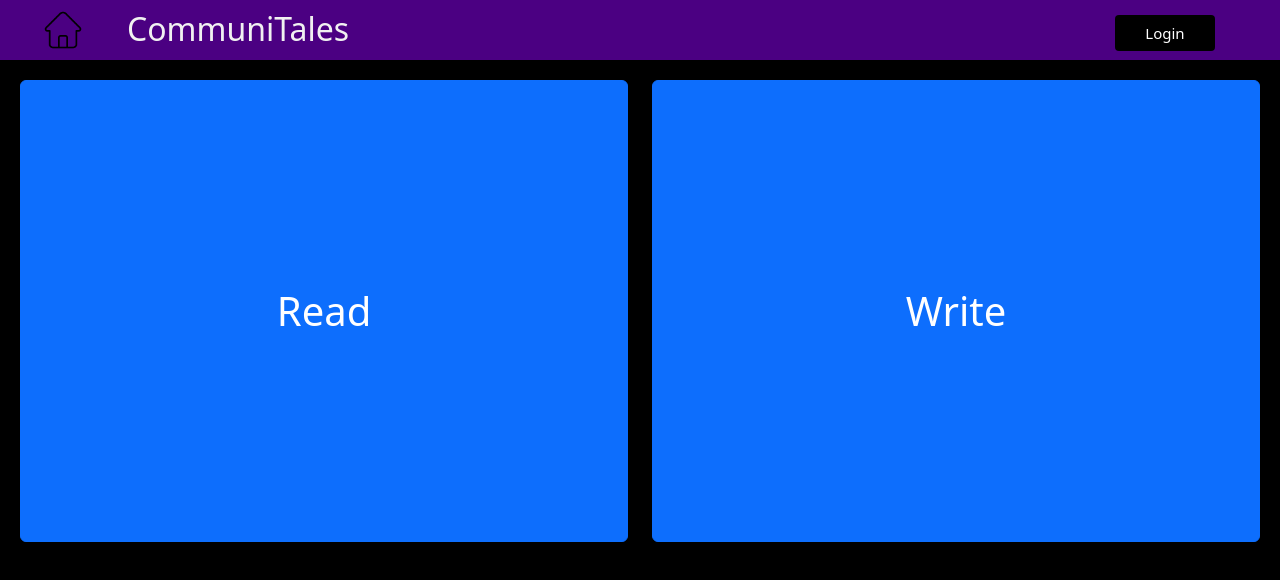
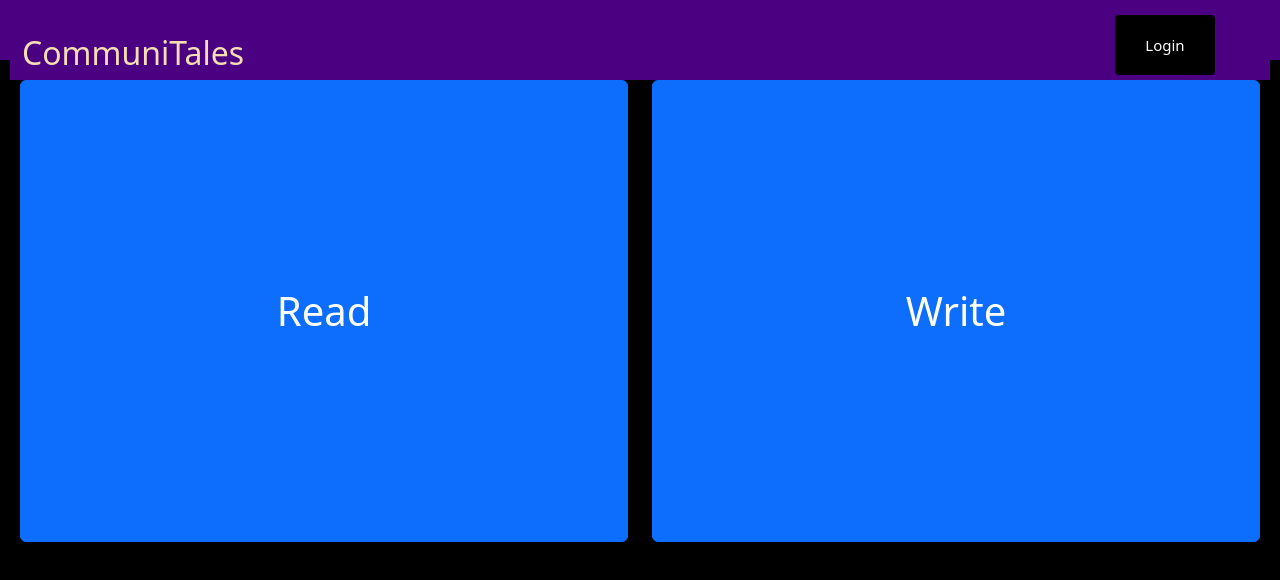
Before and after one commit to ben3580/CrimsonCodeHackathon2023, a React (Create React App) app in the folder story/: page / in a window 1280 px wide. Shown: the top 580 px of the page. Built offline with nearby package versions, Linux system fonts and the light colour scheme.

Commit message:
Add home navigation

```diff
--- a/story/src/components/Header.js
+++ b/story/src/components/Header.js
@@ -2,8 +2,7 @@ import React from "react";
 import { useAuth0 } from "@auth0/auth0-react";
 import LoginButton from './LoginButton';
 import LogoutButton from './LogoutButton';
-
-import HB from "../images/home_button.png"
+import {Link} from "react-router-dom"
 
 const Header = (props) => {
     const { isAuthenticated } = useAuth0();
@@ -11,11 +10,10 @@ const Header = (props) => {
     return (
         <div className="header">
             <div className="row dark_theme stop">
-                <div className="col-1 center dark_theme">
-                    <img src={HB} alt="Home button" width="40px" height="40px" />
-                </div>
-                <div className="col-9 dark_theme">
-                    <h2>CommuniTales</h2>
+                <div className="col-10 dark_theme">
+                    <Link to={"/"} className="title">
+                        <h2>CommuniTales</h2>
+                    </Link>
                 </div>
                 <div className="col-2 center dark_theme stop">
                     {error && <p>Authentication Error</p>}
--- a/story/src/components/Landing.css
+++ b/story/src/components/Landing.css
@@ -88,3 +88,14 @@ div{
     --bs-btn-font-size: 40px;
     width: 100%;
 }
+
+.title{
+    padding-left: 50px;
+    text-decoration: none;
+    color: wheat;
+}
+
+.title:hover{
+    text-decoration: underline;
+    color: wheat;
+}
```
Also changed, not shown: story/src/images/home_button.png (deleted).
